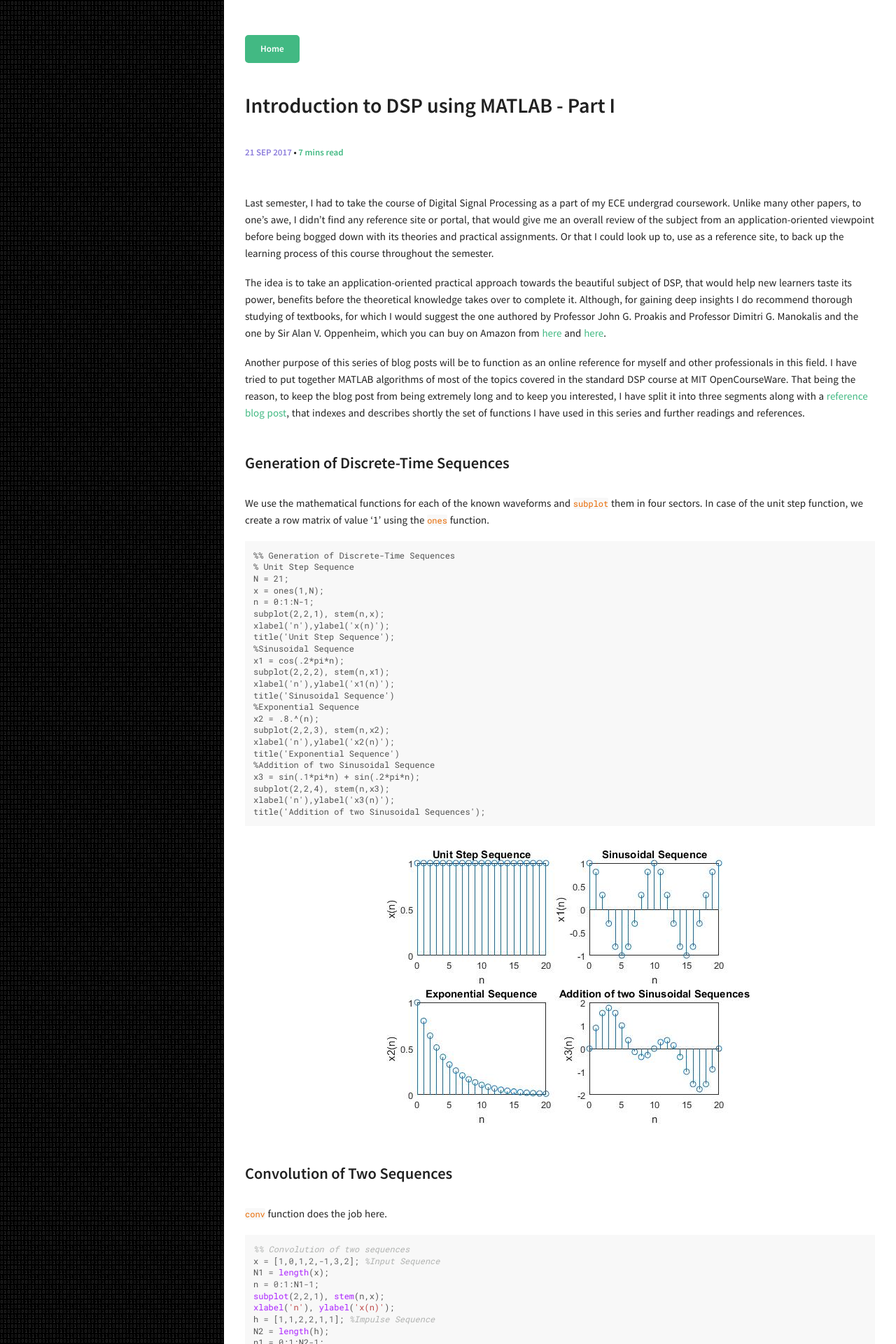
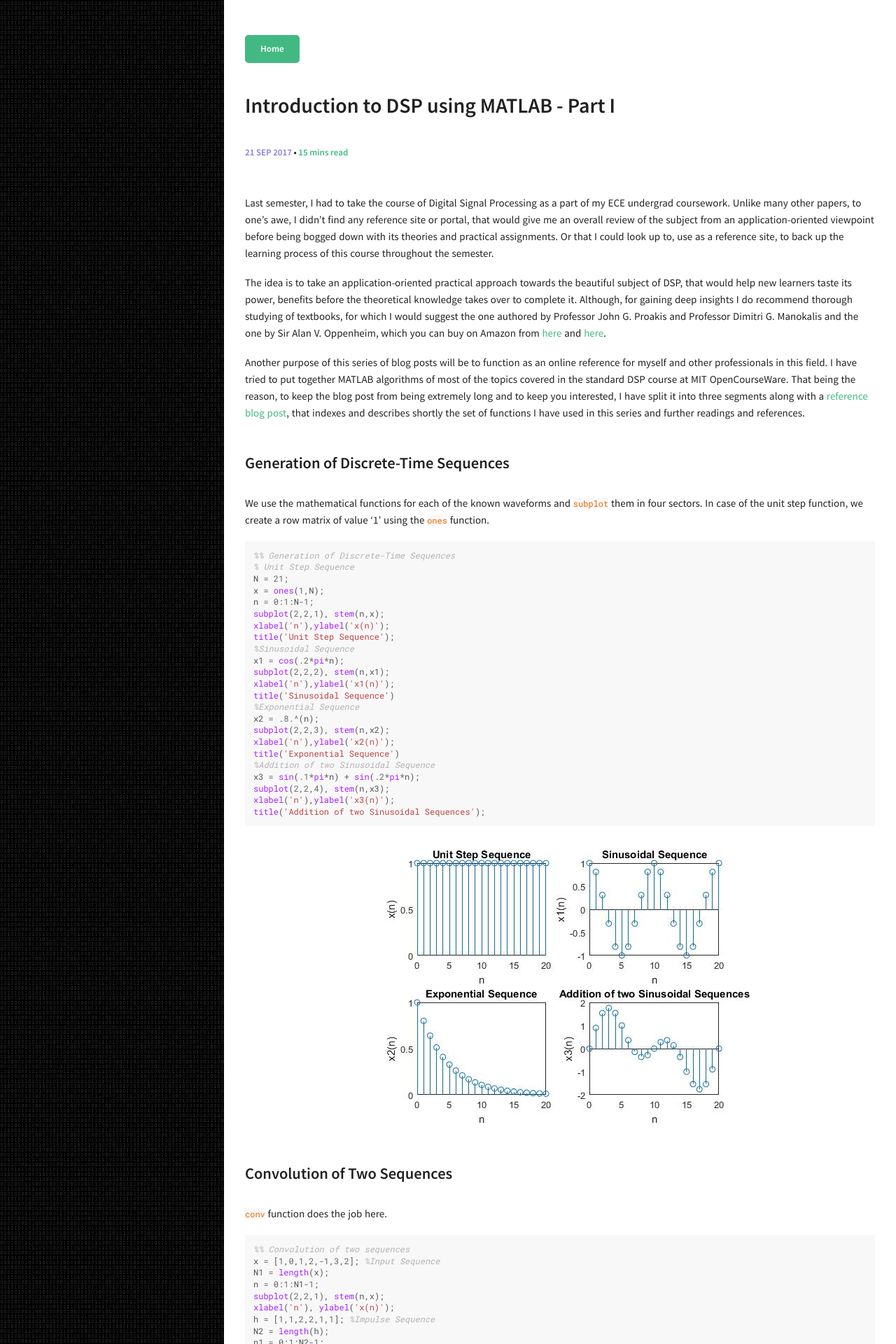
Before and after one commit to sohambhattacharyya/sohambhattacharyya.github.io, a Jekyll site: the page built from _posts/2017-04-09-Introduction-to-DSP-using-MATLAB-Part-I.markdown, in a window 1280 px wide. Shown: the top 1920 px of the page at 70% size. Built offline with Jekyll 4.4.1, drawn with Linux system fonts in a browser that asks for light colours; comment, search, counter and statistics services are not loaded; some of the changed text lies outside the part shown.

Commit message:
Corrected scripting tag.

````diff
--- a/_posts/2017-04-09-Introduction-to-DSP-using-MATLAB-Part-I.markdown
+++ b/_posts/2017-04-09-Introduction-to-DSP-using-MATLAB-Part-I.markdown
@@ -19,7 +19,7 @@
 
 We use the mathematical functions for each of the known waveforms and `subplot` them in four sectors. In case of the unit step function, we create a row matrix of value '1' using the `ones` function.
 
-```
+```matlab
 %% Generation of Discrete-Time Sequences
 % Unit Step Sequence
 N = 21;
@@ -69,7 +69,8 @@
 xlabel('n'),ylabel('y(n)');
 title('Convolution of two sequences x(n) and h(n)');
 ```
-```
+
+```matlab
 y =
      1     1     3     5     4     9     8     9    11     6     5     2
 ```
@@ -81,7 +82,7 @@
 
 The `freqz` function returns the frequency response vector $h$, from the given values of the system $H(z) = \frac{1}{1 - 8z^(-1)}$.
 
-```MATLAB
+```matlab
 %% Frequency response of a first order system
 b = [1]; %Numerator coefficients
 a = [1,-8]; %Denominator coefficients
@@ -101,7 +102,7 @@
 
 The given systems are $H(z) = \frac{1 + 0.9z^-2}{1 + 0.4z^-2}$ and $H(z) = \frac{1 - z^-1}{1 + 0.25z^-1}$.
 
-```
+```matlab
 %% Frequency response of given systems
 b = [1,0,.9]; %Numerator coefficients of system1
 a = [1,0,.4]; %Denominator coefficients of system1
@@ -127,7 +128,7 @@
 
 For the two FIR systems $H(z) = 1 + z^-1 + z^-2 + z^-3 + z^-4$ and $H(z) = 1 - z^-1$.
 
-```
+```matlab
 %% Frequency response of FIR systems
 b = ones(1,5); %FIR system1
 a = [1];
@@ -153,7 +154,7 @@
 
 $x4$ is the only aperiodic sequence here.
 
-```
+```matlab
 %% Periodic and aperiodic sequences
 n = 0:1:50;
 n1 = 0:1:50;
@@ -174,7 +175,7 @@
 
 
 
-```
+```matlab
 %% Periodicity property of digital frequency
 n = 0:1:30;
 x1 = cos(1.8*pi*n); %Sinewave with frequency w=1.8*pi
@@ -194,7 +195,7 @@
 
 
 
-```
+```matlab
 %% Property of digital frequency
 n = -10:1:10;
 x1 = cos(0*pi*n); %Sinewave with frequency w=0
@@ -218,7 +219,7 @@
 
 The `filter` works on the basis of the given values of coefficients of the numerator and the denominator of the transfer function.
 
-```
+```matlab
 %% 50Hz noise filter
 t = 0:.001:2;
 x = cos(2*pi*50*t);
````
